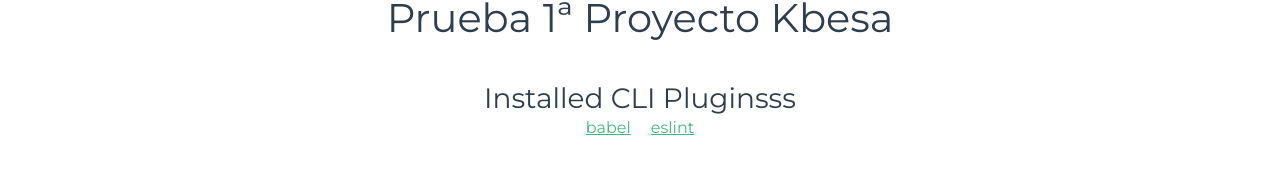
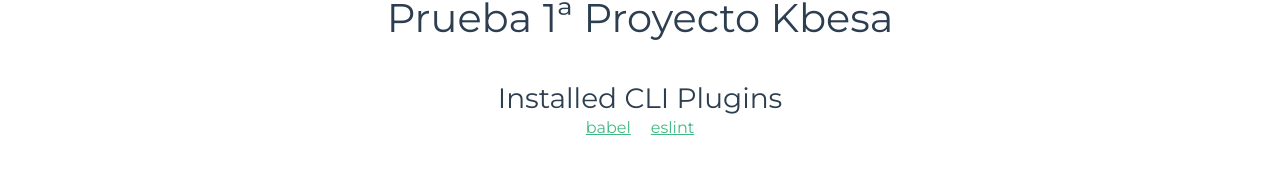
Before and after one commit to lolop93/miapp, a Vue app: page /#/ in a window 1280 px wide. Shown: the part 326-498 px from the top of the page. Built offline with nearby package versions, Linux system fonts and the light colour scheme.

Commit message:
prueba 3

```diff
--- a/src/components/HelloWorld.vue
+++ b/src/components/HelloWorld.vue
@@ -2,7 +2,7 @@
   <div class="hello">
     <h1>{{ msg }}</h1>
 
-    <h3>Installed CLI Pluginsss</h3>
+    <h3>Installed CLI Plugins</h3>
     <ul>
       <li><a href="https://github.com/vuejs/vue-cli/tree/dev/packages/%40vue/cli-plugin-babel" target="_blank" rel="noopener">babel</a></li>
       <li><a href="https://github.com/vuejs/vue-cli/tree/dev/packages/%40vue/cli-plugin-eslint" target="_blank" rel="noopener">eslint</a></li>
```
